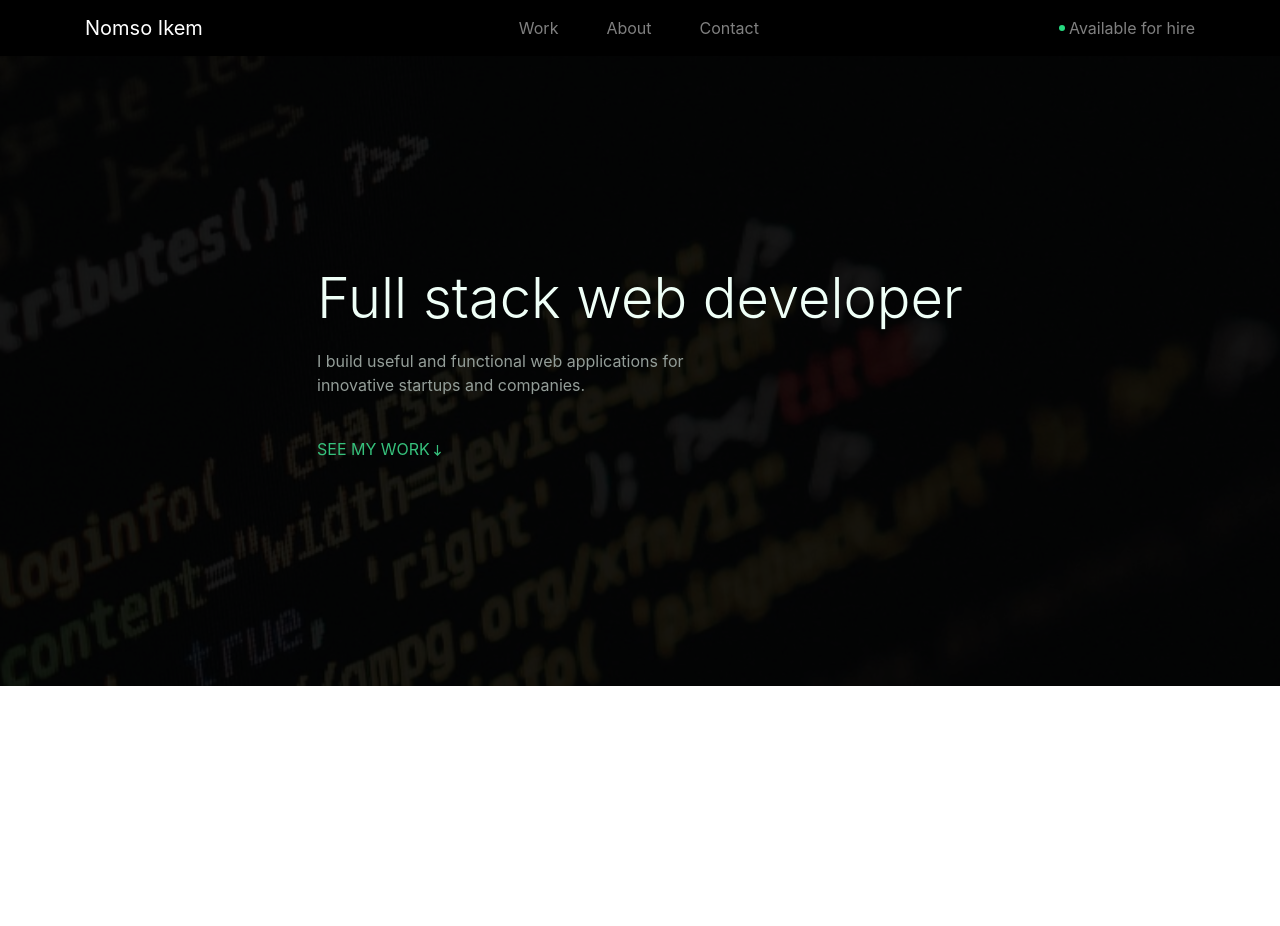
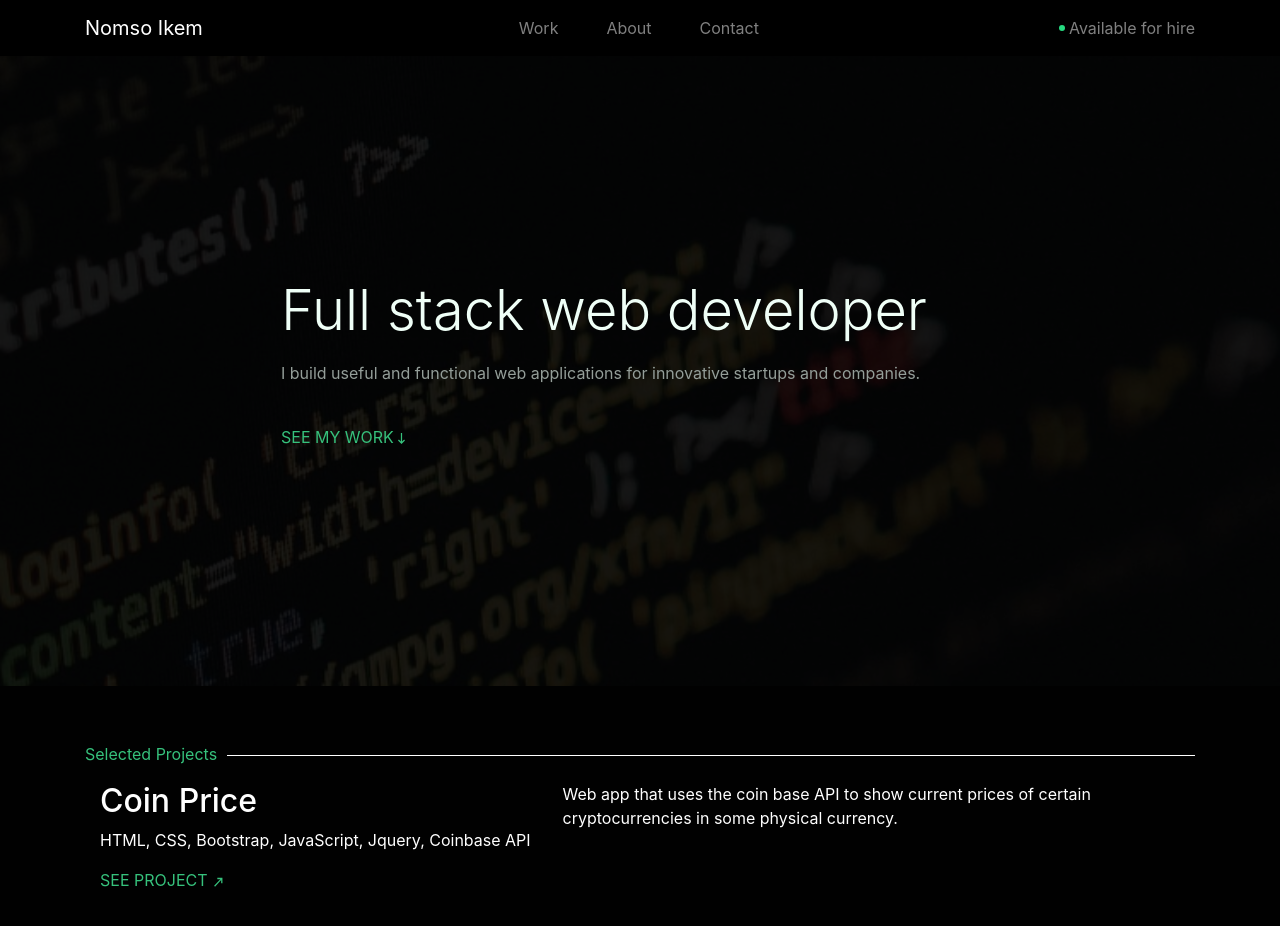
Before and after one commit to swish933/portfolio, a React (Create React App) app: page / in a window 1280 px wide. Shown: the top 926 px of the page. Before the commit the page ends 800 px from the top, so only its background shows below. Built offline with nearby package versions, Linux system fonts and the light colour scheme.

Commit message:
Intro style

```diff
--- a/src/App.js
+++ b/src/App.js
@@ -1,15 +1,15 @@
 import React from 'react';
-import './App.css';
+import './styles/App.css';
 import NavBar from './components/Navbar';
 import Intro from './components/Intro';
-// import Projects from './components/Projects';
+import Projects from './components/Projects';
 
 function App() {
 	return (
 		<div className='App'>
 			<NavBar />
 			<Intro />
-			{/* <Projects />  */}
+			<Projects />
 		</div>
 	);
 }
--- a/src/components/Intro.js
+++ b/src/components/Intro.js
@@ -1,27 +1,23 @@
 import React from 'react';
-import '../Intro.css';
-import { Image, Col, Row } from 'react-bootstrap';
+import '../styles/Intro.css';
+import { Container, Image, Col, Row } from 'react-bootstrap';
 
 const Intro = () => {
 	return (
 		<div className='hero-image'>
-			<div className='layer d-flex'>
-				<div className='hero-text mx-auto my-auto p-3 w-sm-75 w-md-50'>
-					<Row className='mb-2'>
-						<Col xs={9} md={12}>
-							<h1 className='display-4 '>Full stack web developer</h1>
+			<div className='layer'>
+				<Container className='hero-text p-4 d-flex' fluid='lg'>
+					<Row className=' align-content-center justify-content-sm-center'>
+						<Col className='mb-3' xs={9} sm={8}>
+							<div className='title display-4'>Full stack web developer</div>
 						</Col>
-					</Row>
-					<Row className='mb-4'>
-						<Col md={8}>
+						<Col className='mb-4' xs={10} sm={8}>
 							<p>
 								I build useful and functional web applications for innovative
 								startups and companies.
 							</p>
 						</Col>
-					</Row>
-					<Row>
-						<Col>
+						<Col xs={8}>
 							<p id='work'>
 								SEE MY WORK
 								<span className='ml-1'>
@@ -30,7 +26,7 @@ const Intro = () => {
 							</p>
 						</Col>
 					</Row>
-				</div>
+				</Container>
 			</div>
 		</div>
 	);
--- a/src/components/Navbar.js
+++ b/src/components/Navbar.js
@@ -1,5 +1,5 @@
 import React from 'react';
-import '../Navbar.css';
+import '../styles/Navbar.css';
 import { Container, Navbar, Nav } from 'react-bootstrap';
 
 const NavBar = () => {
--- /dev/null
+++ b/src/components/Project.js
@@ -0,0 +1,41 @@
+import React from 'react';
+import { Container, Row, Col, Image } from 'react-bootstrap';
+
+const Project = () => {
+	return (
+		<Container className='Project mt-3'>
+			<Row>
+				<Col xs={12} md={5}>
+					<h2 className='Project-name'>Coin Price</h2>
+					<p className='tech'>
+						HTML, CSS, Bootstrap, JavaScript, Jquery, Coinbase API
+					</p>
+				</Col>
+				<Col xs={12} md={7}>
+					<p className='description'>
+						Web app that uses the coin base API to show current prices of
+						certain cryptocurrencies in some physical currency.
+					</p>
+				</Col>
+			</Row>
+
+			<Row className='d-flex'>
+				<Col
+					className='justify-content-md-end justify-content-xs-start'
+					xs={12}
+					md={6}>
+					<p className='text-uppercase project-link'>
+						see project
+						<span className='ml-1'>
+							<Image src='/assets/button-arrow-up.svg' alt='arrow-down' />
+						</span>
+					</p>
+				</Col>
+			</Row>
+
+			<hr style={{ backgroundColor: 'light-gray' }} />
+		</Container>
+	);
+};
+
+export default Project;
--- a/src/components/Projects.js
+++ b/src/components/Projects.js
@@ -1,13 +1,16 @@
 import React from 'react';
-import { Container, Row } from 'react-bootstrap';
+import '../styles/Projects.css';
+import Works from './Project';
+import { Container } from 'react-bootstrap';
 
 const Projects = () => {
 	return (
-		<Container>
-			<Row>
-				<h4>Selected Projects</h4>
-			</Row>
-		</Container>
+		<div className='Projects pt-5'>
+			<Container className='w-xs-75 w-md-50'>
+				<p className='projects-header mt-2'>Selected Projects</p>
+				<Works />
+			</Container>
+		</div>
 	);
 };
 
--- a/src/index.js
+++ b/src/index.js
@@ -3,8 +3,6 @@ import ReactDOM from 'react-dom';
 import './index.css';
 import App from './App';
 import 'bootstrap/dist/css/bootstrap.min.css';
-
-import * as serviceWorker from './serviceWorker';
 
 ReactDOM.render(
 	<React.StrictMode>
@@ -16,4 +14,3 @@ ReactDOM.render(
 // If you want your app to work offline and load faster, you can change
 // unregister() to register() below. Note this comes with some pitfalls.
 // Learn more about service workers: https://bit.ly/CRA-PWA
-serviceWorker.unregister();
--- a/src/serviceWorker.js
+++ /dev/null
@@ -1,141 +0,0 @@
-// This optional code is used to register a service worker.
-// register() is not called by default.
-
-// This lets the app load faster on subsequent visits in production, and gives
-// it offline capabilities. However, it also means that developers (and users)
-// will only see deployed updates on subsequent visits to a page, after all the
-// existing tabs open on the page have been closed, since previously cached
-// resources are updated in the background.
-
-// To learn more about the benefits of this model and instructions on how to
-// opt-in, read https://bit.ly/CRA-PWA
-
-const isLocalhost = Boolean(
-  window.location.hostname === 'localhost' ||
-    // [::1] is the IPv6 localhost address.
-    window.location.hostname === '[::1]' ||
-    // 127.0.0.0/8 are considered localhost for IPv4.
-    window.location.hostname.match(
-      /^127(?:\.(?:25[0-5]|2[0-4][0-9]|[01]?[0-9][0-9]?)){3}$/
-    )
-);
-
-export function register(config) {
-  if (process.env.NODE_ENV === 'production' && 'serviceWorker' in navigator) {
-    // The URL constructor is available in all browsers that support SW.
-    const publicUrl = new URL(process.env.PUBLIC_URL, window.location.href);
-    if (publicUrl.origin !== window.location.origin) {
-      // Our service worker won't work if PUBLIC_URL is on a different origin
-      // from what our page is served on. This might happen if a CDN is used to
-      // serve assets; see https://github.com/facebook/create-react-app/issues/2374
-      return;
-    }
-
-    window.addEventListener('load', () => {
-      const swUrl = `${process.env.PUBLIC_URL}/service-worker.js`;
-
-      if (isLocalhost) {
-        // This is running on localhost. Let's check if a service worker still exists or not.
-        checkValidServiceWorker(swUrl, config);
-
-        // Add some additional logging to localhost, pointing developers to the
-        // service worker/PWA documentation.
-        navigator.serviceWorker.ready.then(() => {
-          console.log(
-            'This web app is being served cache-first by a service ' +
-              'worker. To learn more, visit https://bit.ly/CRA-PWA'
-          );
-        });
-      } else {
-        // Is not localhost. Just register service worker
-        registerValidSW(swUrl, config);
-      }
-    });
-  }
-}
-
-function registerValidSW(swUrl, config) {
-  navigator.serviceWorker
-    .register(swUrl)
-    .then(registration => {
-      registration.onupdatefound = () => {
-        const installingWorker = registration.installing;
-        if (installingWorker == null) {
-          return;
-        }
-        installingWorker.onstatechange = () => {
-          if (installingWorker.state === 'installed') {
-            if (navigator.serviceWorker.controller) {
-              // At this point, the updated precached content has been fetched,
-              // but the previous service worker will still serve the older
-              // content until all client tabs are closed.
-              console.log(
-                'New content is available and will be used when all ' +
-                  'tabs for this page are closed. See https://bit.ly/CRA-PWA.'
-              );
-
-              // Execute callback
-              if (config && config.onUpdate) {
-                config.onUpdate(registration);
-              }
-            } else {
-              // At this point, everything has been precached.
-              // It's the perfect time to display a
-              // "Content is cached for offline use." message.
-              console.log('Content is cached for offline use.');
-
-              // Execute callback
-              if (config && config.onSuccess) {
-                config.onSuccess(registration);
-              }
-            }
-          }
-        };
-      };
-    })
-    .catch(error => {
-      console.error('Error during service worker registration:', error);
-    });
-}
-
-function checkValidServiceWorker(swUrl, config) {
-  // Check if the service worker can be found. If it can't reload the page.
-  fetch(swUrl, {
-    headers: { 'Service-Worker': 'script' },
-  })
-    .then(response => {
-      // Ensure service worker exists, and that we really are getting a JS file.
-      const contentType = response.headers.get('content-type');
-      if (
-        response.status === 404 ||
-        (contentType != null && contentType.indexOf('javascript') === -1)
-      ) {
-        // No service worker found. Probably a different app. Reload the page.
-        navigator.serviceWorker.ready.then(registration => {
-          registration.unregister().then(() => {
-            window.location.reload();
-          });
-        });
-      } else {
-        // Service worker found. Proceed as normal.
-        registerValidSW(swUrl, config);
-      }
-    })
-    .catch(() => {
-      console.log(
-        'No internet connection found. App is running in offline mode.'
-      );
-    });
-}
-
-export function unregister() {
-  if ('serviceWorker' in navigator) {
-    navigator.serviceWorker.ready
-      .then(registration => {
-        registration.unregister();
-      })
-      .catch(error => {
-        console.error(error.message);
-      });
-  }
-}
--- a/src/Intro.css
+++ b/src/styles/Intro.css
@@ -20,11 +20,11 @@
 	color: #36c17c;
 }
 
-/* .hero-text {
-	border: 1px solid salmon;
-} */
+.hero-text {
+	height: inherit;
+}
 
-.hero-text h1 {
+.hero-text .title {
 	color: #effff7;
 }
 
--- /dev/null
+++ b/src/styles/Projects.css
@@ -0,0 +1,27 @@
+.Projects {
+	color: white;
+	height: 600px;
+	background-color: #010101;
+}
+
+.projects-header,
+.project-link {
+	color: #36c17c;
+}
+
+.projects-header {
+	position: relative;
+	overflow: hidden;
+}
+
+.projects-header:after {
+	display: inline-block;
+	content: '';
+	height: 1px;
+	background: white;
+	position: absolute;
+	width: 100%;
+	top: 50%;
+	margin-top: 1px;
+	margin-left: 10px;
+}
```
Also changed, not shown: src/setupTests.js (deleted, +0 -5 lines), src/styles/App.css (renamed from src/App.css), src/styles/Navbar.css (renamed from src/Navbar.css), 1 other file (tests, documents, lock files or other folders).
